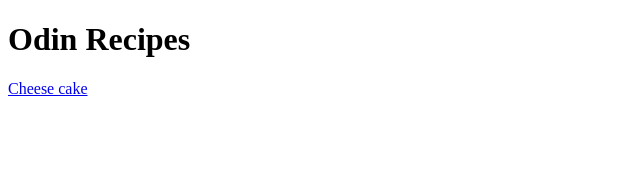
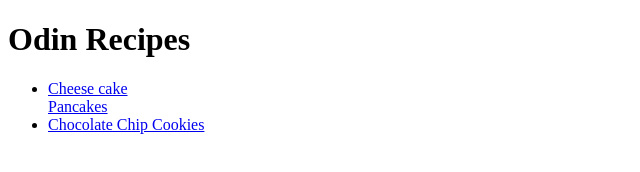
Before and after one commit to PinkTuna/Odin_recipes, a plain HTML site: page index.html in a window 1280 px wide. Shown: the whole page, without its empty margins (0-640 px from the left). Drawn offline with Linux system fonts and the light colour scheme.

Commit message:
Anchor the chocolate chip cookies page

```diff
--- a/index.html
+++ b/index.html
@@ -7,7 +7,10 @@
     </head>
     <body>
     <h1>Odin Recipes</h1>
-    <a href="./recipe/cheesecake.html">Cheese cake</a>
+    <ul>
+    <li><a href="./recipe/cheesecake.html">Cheese cake</a></li>
+    <lil><a href="./recipe/pancakes.html">Pancakes</a> </lil>
+    <li><a href="./recipe/chocolate-chip-cookies.html">Chocolate Chip Cookies</a> </li>
 
     </body>
 </html>
```
